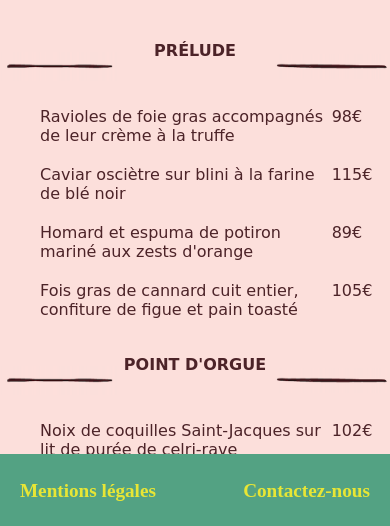
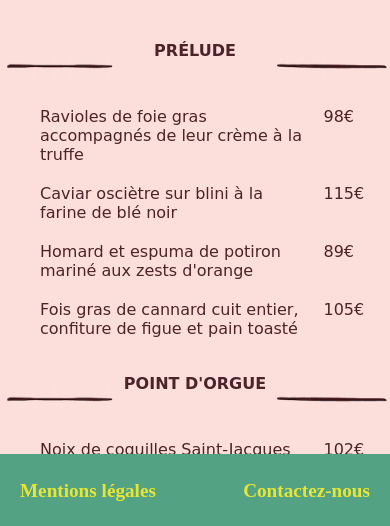
Before and after one commit to alexy-merivot/Projet-3, a plain HTML site: page html/page1.html in a window 390 px wide. Shown: the part 316-842 px from the top of the page. Drawn offline with Linux system fonts and the light colour scheme.

Commit message:
leftinmenu responsive

```diff
--- a/css/mentionpage.css
+++ b/css/mentionpage.css
@@ -23,7 +23,5 @@ a:link {
 
 @media (min-width: 600px){
 
-  footer{
-    width: 824px;
-  }
+
 }
--- a/css/pagemenu.css
+++ b/css/pagemenu.css
@@ -92,11 +92,12 @@ li{
 }
 
 .leftinmenu{
-  flex: 5;
+  flex: 4;
 }
 
 .rightinmenu{
   flex: 1;
+  padding-left: 5%;
 }
 
 #bottom{
```
